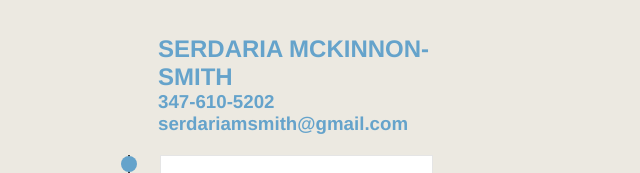
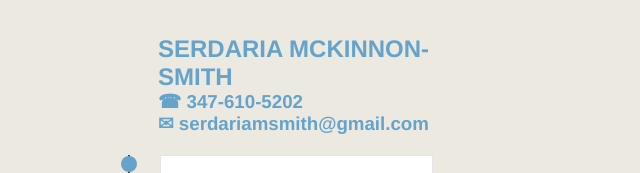
Before and after one commit to riasmithcodes/riasmithcodes.github.io, a plain HTML site: page index.html in a window 1280 px wide. Shown: the top 173 px of the page, without its empty margins (0-640 px from the left). Drawn offline with Linux system fonts and the light colour scheme.

Commit message:
Update index.html

```diff
--- a/index.html
+++ b/index.html
@@ -14,8 +14,8 @@
       <section class="col">
   <header class="title">
         <h2>SERDARIA MCKINNON-SMITH</h2>
-    <h3>347-610-5202</h3>
-    <h3>serdariamsmith@gmail.com</h3>
+    <h3> &#9742; 347-610-5202</h3>
+    <h3> &#9993; serdariamsmith@gmail.com</h3>
         </header>
    <div class="contents">
      <div class="box">
```
